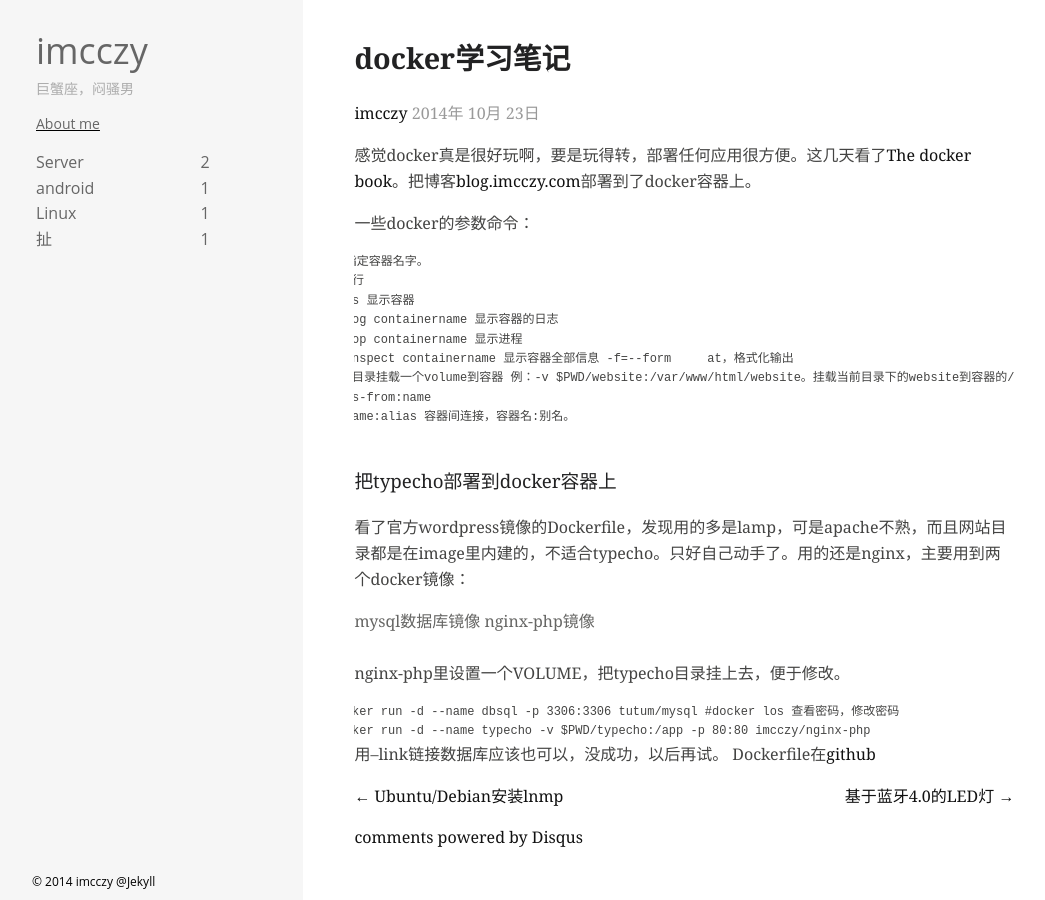
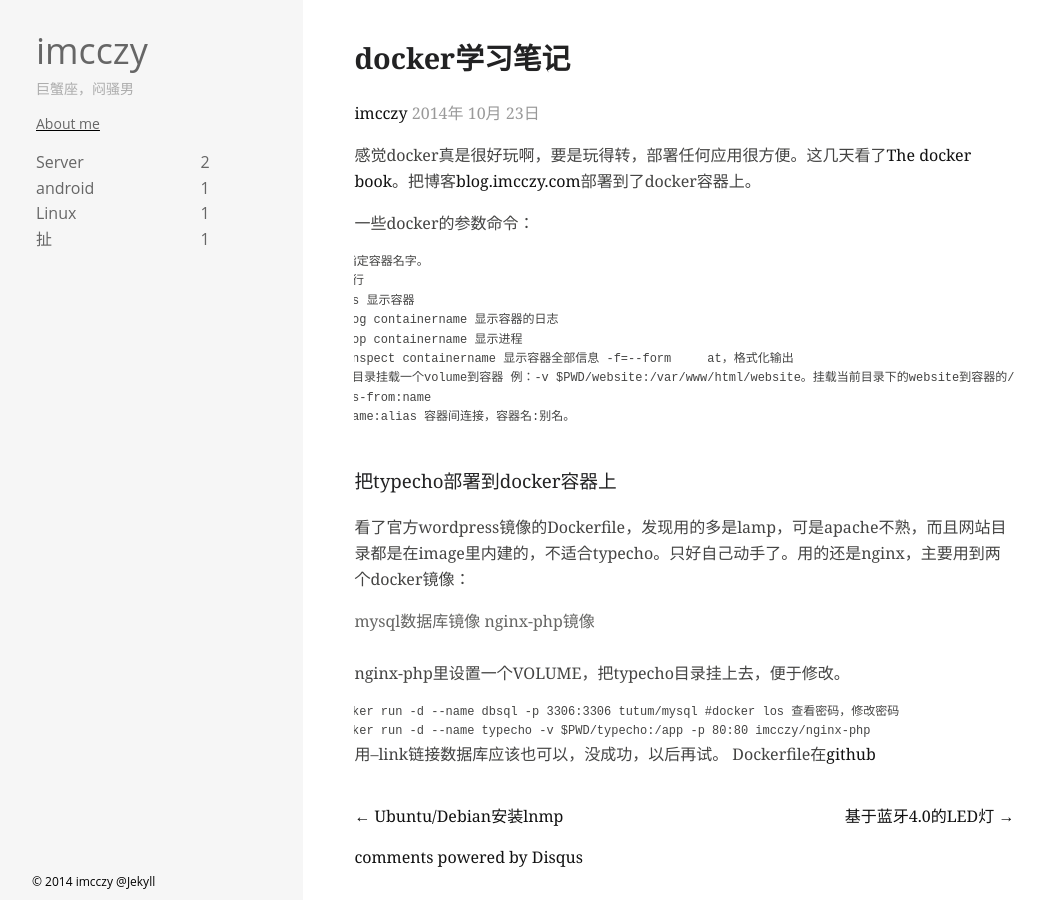
Before and after one commit to imcczy/imcczy.github.io, a Jekyll site: the page built from _posts/2014-10-23-docker_learning.md, in a window 1280 px wide. Shown: the whole page, without its empty margins (4-1049 px from the left). Built offline with Jekyll 4.4.1, drawn with Linux system fonts in a browser that asks for light colours; nearby versions of some CDN libraries; comment, search, counter and statistics services are not loaded; a style sheet for code colours, icons or effects is not loaded.

Commit message:
2015-1-3

```diff
--- a/css/site.css
+++ b/css/site.css
@@ -341,7 +341,7 @@ html,body {
         font-size: 24px
     }
 }
-.yue .previous-next-nav {overflow: hidden;*zoom:1;}
+.yue .previous-next-nav {overflow: hidden;*zoom:1;margin-top: 36px;}
 .yue .previous {float:left;}
 .yue .next {float:right;}
 .yue .post-meta {color:rgba(0,0,0,0.4);display: block;margin-bottom: 1em;}
```
